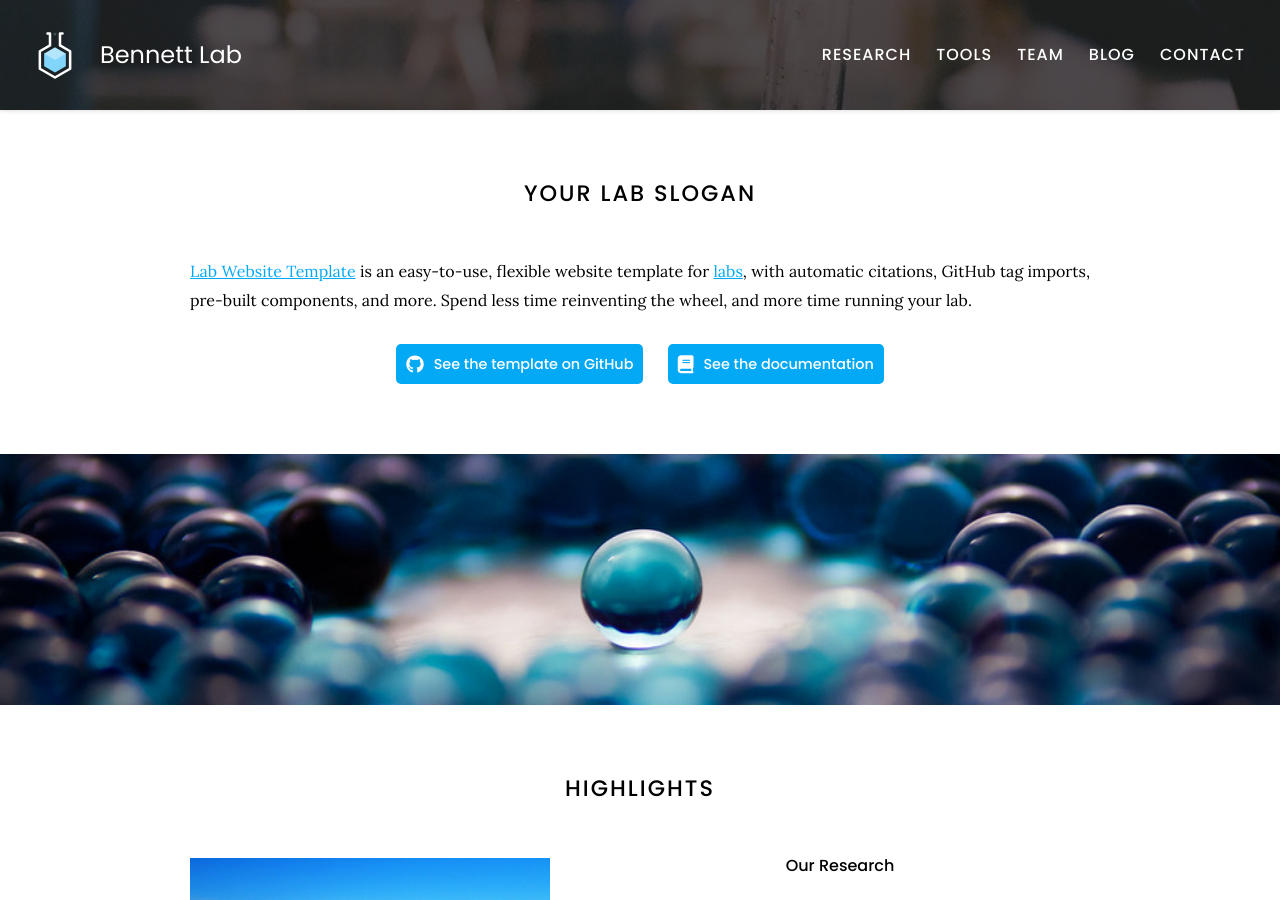
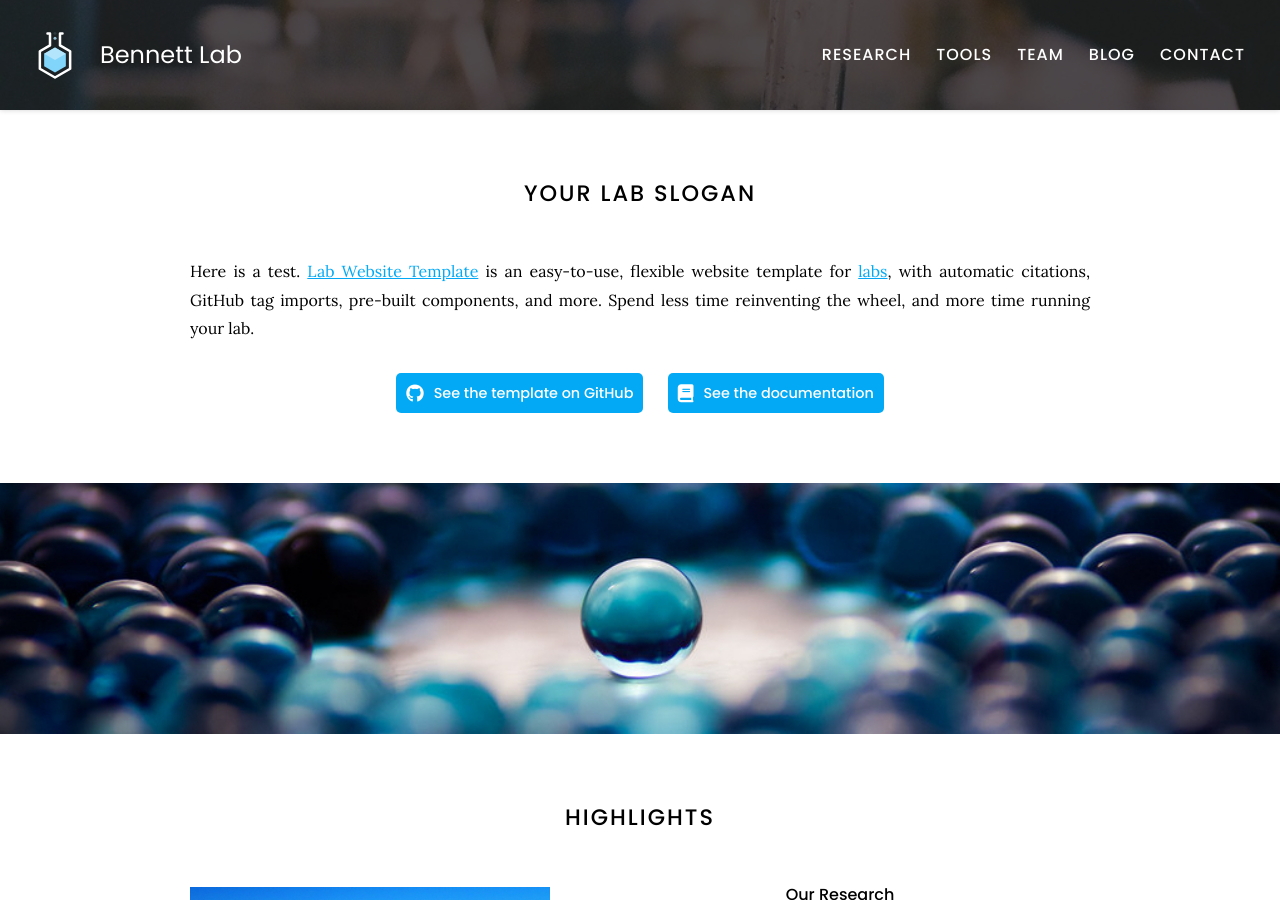
Before and after one commit to rebullm/Bennett-Lab-website, a Jekyll site: the page built from index.md, in a window 1280 px wide and 900 px high. Built offline with Jekyll 4.4.1, drawn with Linux system fonts in a browser that asks for light colours.

Commit message:
Update index.md

```diff
--- a/index.md
+++ b/index.md
@@ -3,7 +3,7 @@ title: Home
 ---
 
 # Your Lab Slogan
-
+Here is a test.
 [Lab Website Template](https://github.com/greenelab/lab-website-template) is an easy-to-use, flexible website template for [labs](https://www.greenelab.com/), with automatic citations, GitHub tag imports, pre-built components, and more.
 Spend less time reinventing the wheel, and more time running your lab.
 
```
